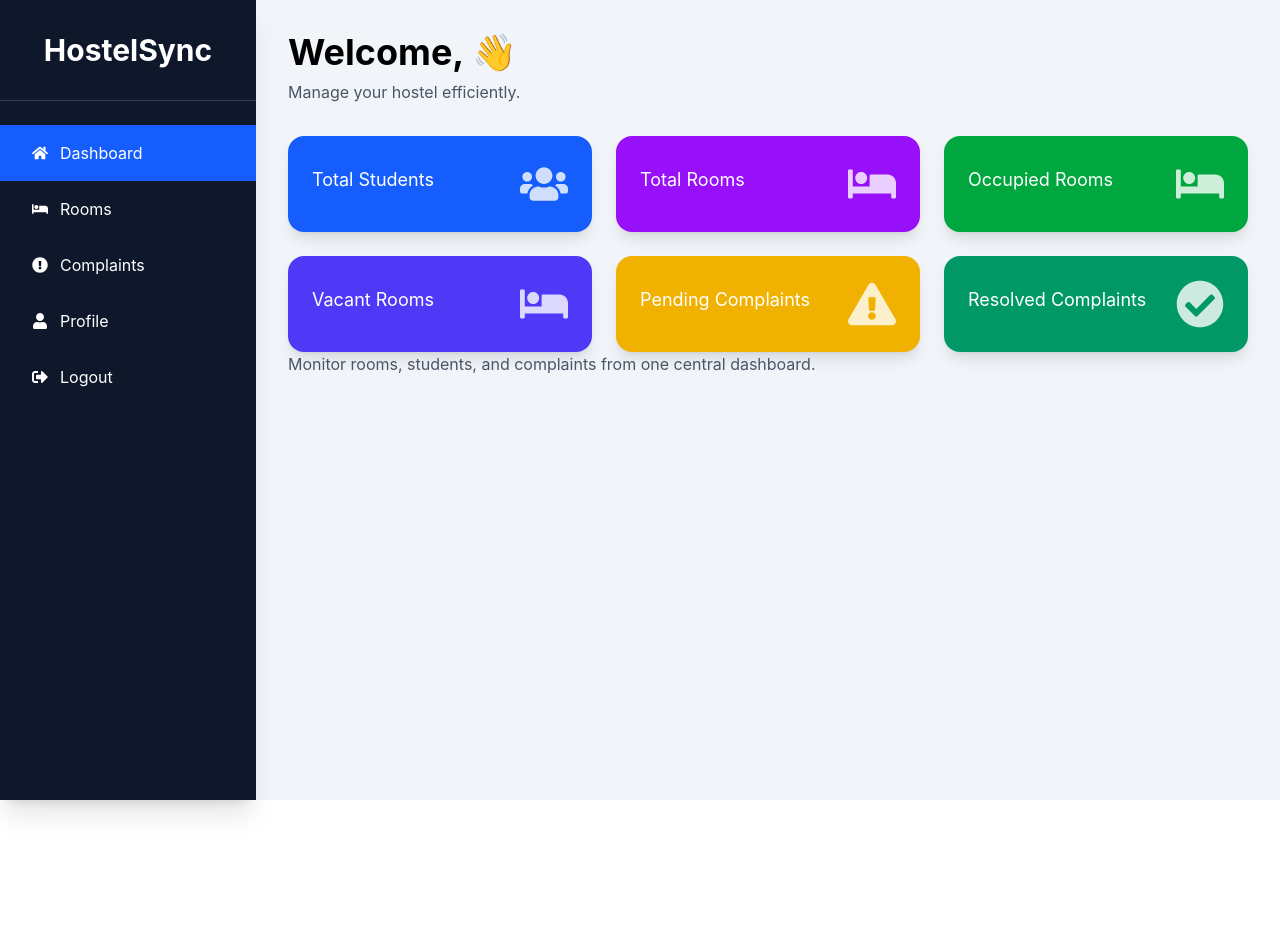
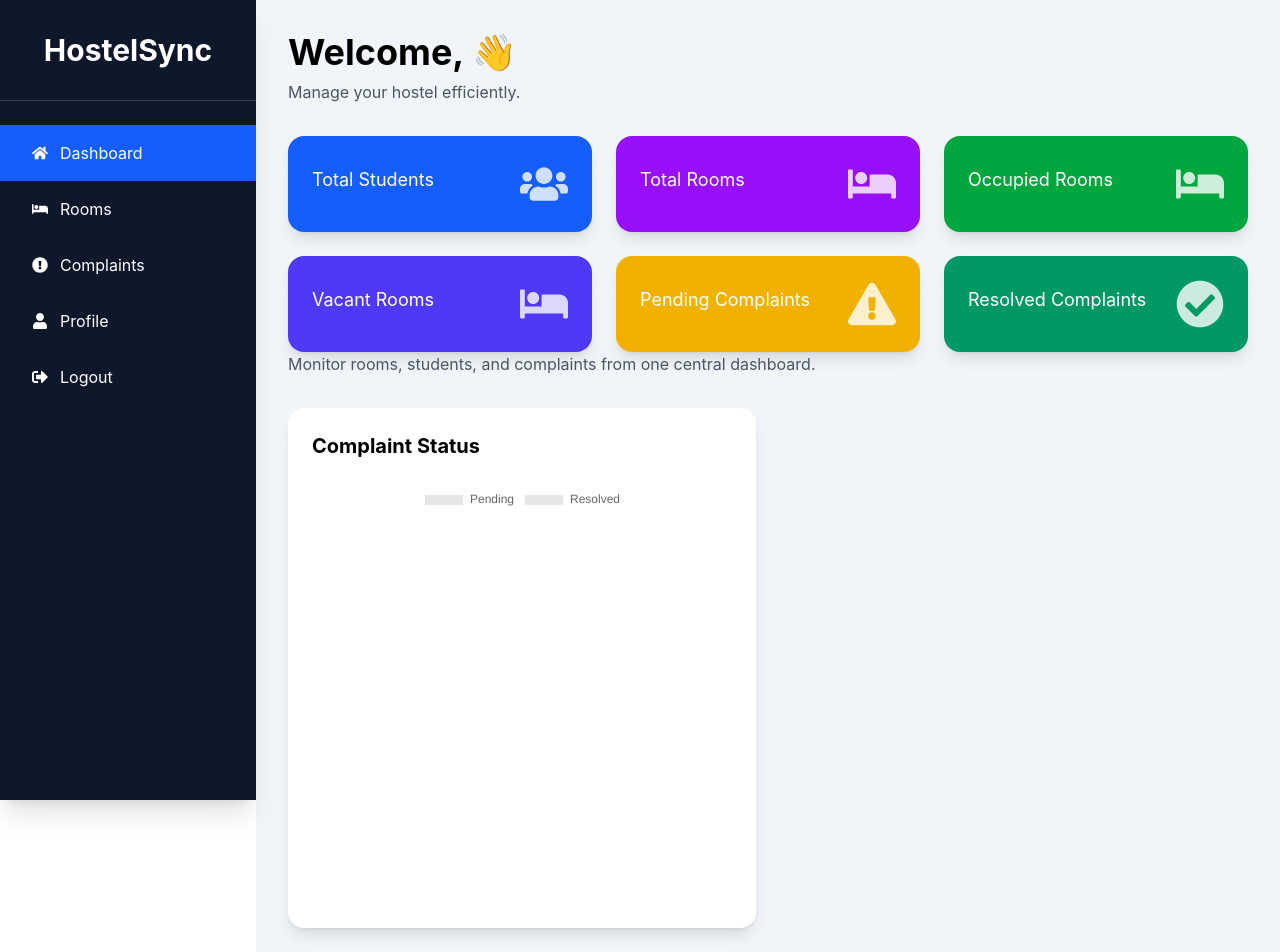
Before and after one commit to ayushi20-bot/HostelSync, a React (Vite) app in the folder client/: page /dashboard in a window 1280 px wide. Shown: the top 952 px of the page. Before the commit the page ends 800 px from the top, so only its background shows below. Built offline with nearby package versions, Linux system fonts and the light colour scheme; no server answers; sample sign-in values are in the browser's storage.

Commit message:
Add complaint status chart

```diff
--- a/client/src/pages/dashboard.jsx
+++ b/client/src/pages/dashboard.jsx
@@ -4,6 +4,17 @@ import {
   FaExclamationTriangle,
   FaCheckCircle,
 } from "react-icons/fa";
+
+import {
+  Chart as ChartJS,
+  ArcElement,
+  Tooltip,
+  Legend,
+} from "chart.js";
+
+import { Pie } from "react-chartjs-2";
+
+ChartJS.register(ArcElement, Tooltip, Legend);
 
 import { useEffect, useState } from "react";
 import API from "../services/api";
@@ -165,6 +176,41 @@ function Dashboard() {
               : "View your room details, track complaints, and stay updated with your hostel information."}
           </p>
 
+          <div className="grid grid-cols-1 lg:grid-cols-2 gap-6 mt-8">
+
+          <div className="bg-white rounded-2xl shadow-lg p-6">
+
+            <h2 className="text-xl font-bold mb-6">
+              Complaint Status
+            </h2>
+
+            <Pie
+              data={{
+                labels: ["Pending", "Resolved"],
+                datasets: [
+                  {
+                    data: [
+                      role === "admin"
+                        ? stats.pendingComplaints
+                        : myComplaints.filter(
+                            c => c.status === "pending"
+                          ).length,
+
+                      role === "admin"
+                        ? stats.resolvedComplaints
+                        : myComplaints.filter(
+                            c => c.status === "resolved"
+                          ).length,
+                    ],
+                  },
+                ],
+              }}
+            />
+
+          </div>
+
+        </div>
+
       </div>
     </>
   );
```
